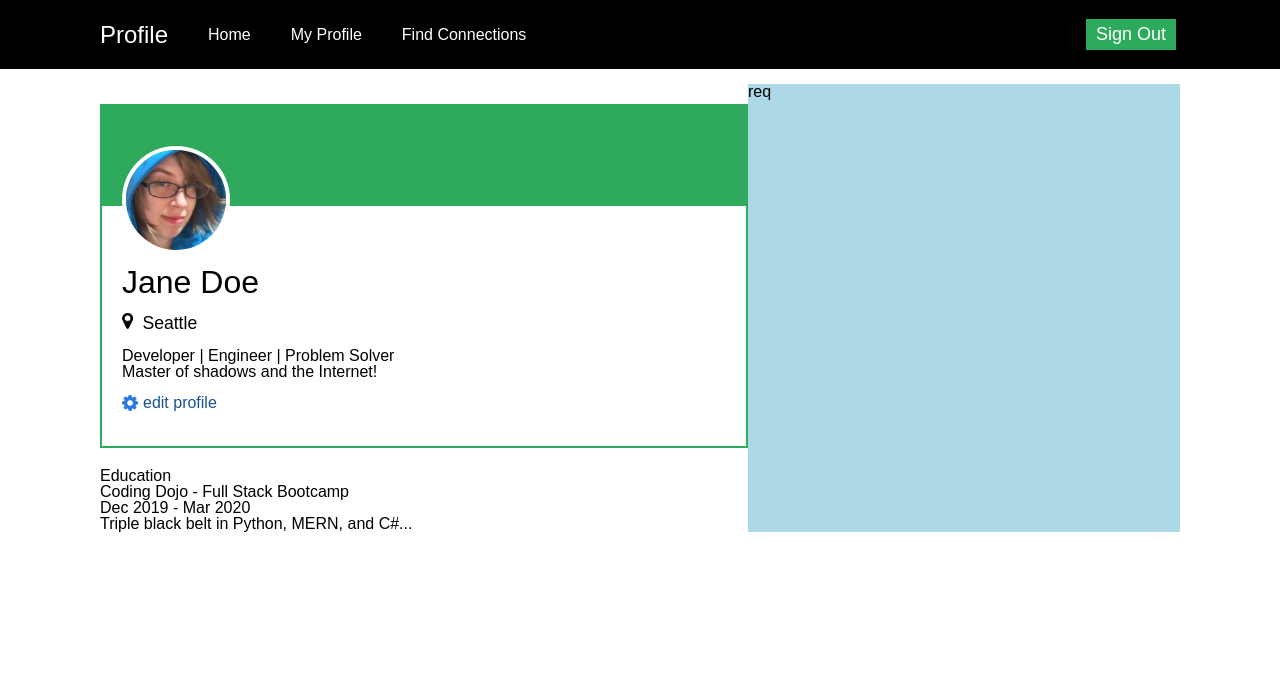
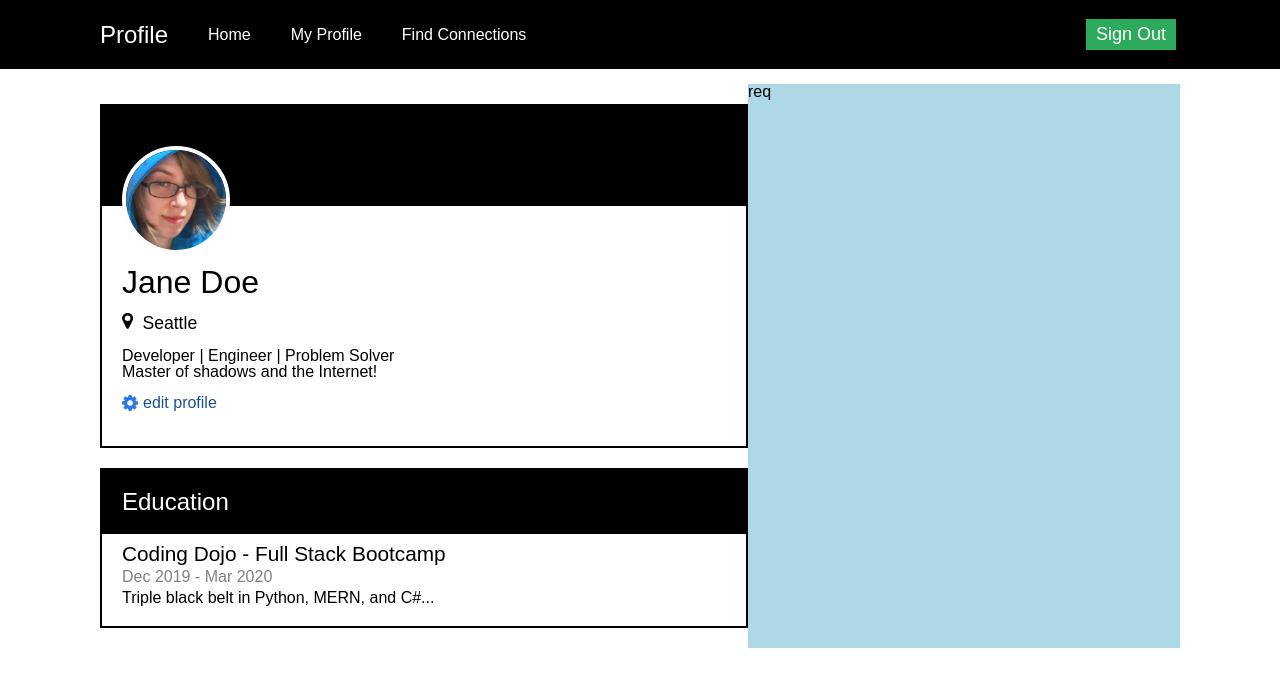
Before and after one commit to kyledeato/Profile-Page, a plain HTML site: page index.html in a window 1280 px wide. Drawn offline with Linux system fonts and the light colour scheme.

Commit message:
added education card

```diff
--- a/css/style.css
+++ b/css/style.css
@@ -65,11 +65,11 @@ main {
 /*col-1*/
 /*profile card*/
 .profile-card {
-    border: 2px solid rgb(46, 170, 93);
+    border: 2px solid rgb(0, 0, 0);
     margin: 20px 0;
 }
 .profile-top {
-    background-color: rgb(46, 170, 93);
+    background-color: rgb(0, 0, 0);
     height: 100px
 }
 #profile-name {
@@ -105,3 +105,26 @@ main {
     color: #195394;
     padding: 15px 0;
 }
+/*education card*/
+.education-card {
+    border: 2px solid rgb(0, 0, 0);
+    margin: 20px 0;
+}
+.education-header {
+    background-color: rgb(0, 0, 0);
+    font-size: 1.5em;
+    padding: 20px 20px 20px;
+    color: white;
+}
+.education-info {
+    padding: 10px 20px 20px;
+}
+.education-info h2 {
+    font-size: 1.3em;
+}
+.education-info p {
+    padding-top: 5px;
+}
+#date {
+    color: gray;
+}
--- a/index.html
+++ b/index.html
@@ -34,7 +34,7 @@
                     <div class="location">
                         <p><img src="/icons/map-marker.png" alt="" class="icon"> Seattle</p>
                     </div>
-                    <div class="bio">
+                    <div>
                         <p>Developer | Engineer | Problem Solver</p>
                         <p>Master of shadows and the Internet!</p>
                     </div>
@@ -49,7 +49,7 @@
                 </div>
                 <div class="education-info">
                     <h2>Coding Dojo - Full Stack Bootcamp</h2>
-                    <p>Dec 2019 - Mar 2020</p>
+                    <p id="date">Dec 2019 - Mar 2020</p>
                     <p>Triple black belt in Python, MERN, and C#...</p>
                 </div>
             </div>
```
